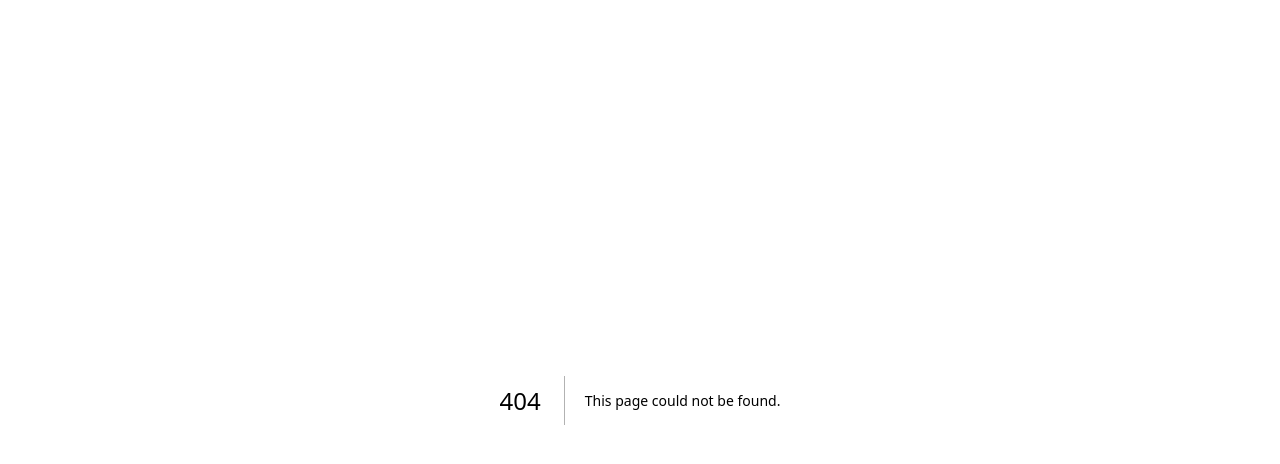
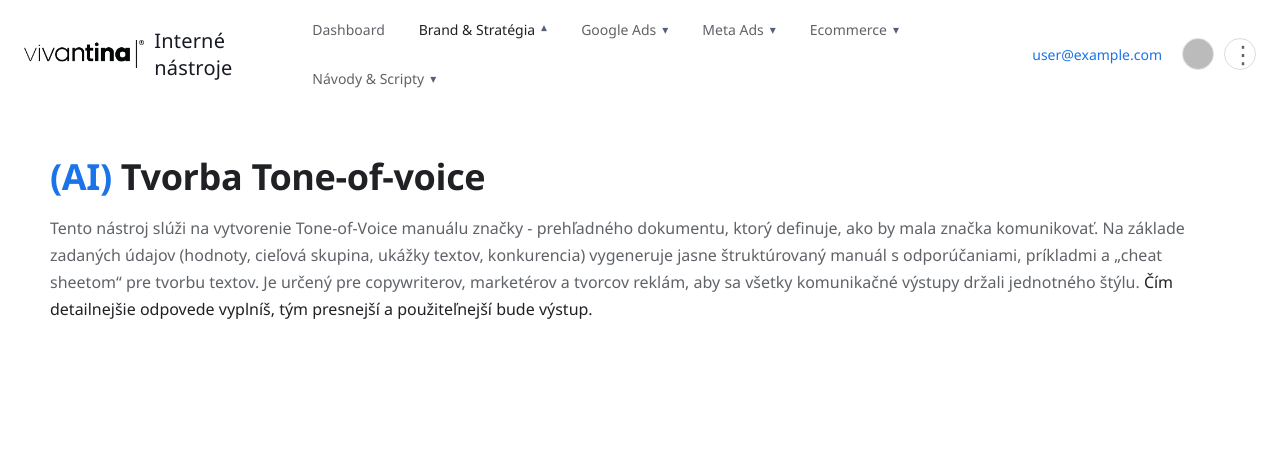
Before and after one commit to jakubko-code/agenturnenastroje, a Next.js app: page /tvorba-tone-of-voice in a window 1280 px wide. Before the commit this address had no page. Shown: the top 464 px of the page. Built offline with nearby package versions, Linux system fonts and the light colour scheme; no server answers; sample sign-in values are in the browser's storage; a web font is replaced by a local one.

Commit message:
Update nav ordering, add brand pages, and extend dashboard cards

```diff
--- /dev/null
+++ b/src/app/(protected)/tvorba-tone-of-voice/page.tsx
@@ -0,0 +1,21 @@
+export default function ToneOfVoicePage() {
+  return (
+    <section className="tool-page">
+      <div className="page-head">
+        <h1>
+          <span className="page-head-ai">(AI)</span> Tvorba Tone-of-voice
+        </h1>
+        <p>
+          Tento nástroj slúži na vytvorenie Tone-of-Voice manuálu značky - prehľadného dokumentu, ktorý definuje, ako
+          by mala značka komunikovať. Na základe zadaných údajov (hodnoty, cieľová skupina, ukážky textov,
+          konkurencia) vygeneruje jasne štruktúrovaný manuál s odporúčaniami, príkladmi a „cheat sheetom“ pre tvorbu
+          textov. Je určený pre copywriterov, marketérov a tvorcov reklám, aby sa všetky komunikačné výstupy držali
+          jednotného štýlu.{" "}
+          <span className="page-head-highlight">
+            Čím detailnejšie odpovede vyplníš, tým presnejší a použiteľnejší bude výstup.
+          </span>
+        </p>
+      </div>
+    </section>
+  );
+}
--- a/src/components/top-nav.tsx
+++ b/src/components/top-nav.tsx
@@ -4,7 +4,7 @@ import Link from "next/link";
 import { usePathname } from "next/navigation";
 import { useEffect, useRef, useState } from "react";
 
-type MenuKey = "google" | "meta" | "guides" | "ecommerce";
+type MenuKey = "google" | "meta" | "guides" | "ecommerce" | "brand";
 
 export function TopNav() {
   const pathname = usePathname();
@@ -42,6 +42,7 @@ export function TopNav() {
   const isMetaActive = pathname === "/meta-universal";
   const isGuidesActive = pathname === "/navody" || pathname === "/google-ads-scripts";
   const isEcommerceActive = pathname === "/kalkulacka-ziskovosti-reklamy";
+  const isBrandActive = pathname === "/detailny-popis-cielovej-skupiny" || pathname === "/tvorba-tone-of-voice";
 
   function toggleMenu(menu: MenuKey) {
     setOpenMenu((prev) => (prev === menu ? null : menu));
@@ -52,6 +53,37 @@ export function TopNav() {
       <Link href="/dashboard" className={pathname === "/dashboard" ? "top-link is-active" : "top-link"}>
         Dashboard
       </Link>
+
+      <div className="menu-group">
+        <button
+          type="button"
+          className={isBrandActive || openMenu === "brand" ? "menu-trigger is-active" : "menu-trigger"}
+          onClick={() => toggleMenu("brand")}
+          aria-expanded={openMenu === "brand"}
+          aria-haspopup="menu"
+        >
+          Brand & Stratégia <span className="menu-arrow">▾</span>
+        </button>
+
+        {openMenu === "brand" ? (
+          <div className="menu-dropdown" role="menu">
+            <Link
+              href="/detailny-popis-cielovej-skupiny"
+              role="menuitem"
+              className={pathname === "/detailny-popis-cielovej-skupiny" ? "is-active" : ""}
+            >
+              Detailný popis cieľovej skupiny
+            </Link>
+            <Link
+              href="/tvorba-tone-of-voice"
+              role="menuitem"
+              className={pathname === "/tvorba-tone-of-voice" ? "is-active" : ""}
+            >
+              Tvorba Tone-of-voice
+            </Link>
+          </div>
+        ) : null}
+      </div>
 
       <div className="menu-group">
         <button
@@ -147,9 +179,6 @@ export function TopNav() {
         ) : null}
       </div>
 
-      <Link href="/historia" className={pathname === "/historia" ? "top-link is-active" : "top-link"}>
-        História generovania
-      </Link>
     </nav>
   );
 }
--- a/src/components/user-menu.tsx
+++ b/src/components/user-menu.tsx
@@ -54,6 +54,9 @@ export function UserMenu({ signOutAction }: UserMenuProps) {
 
       {open ? (
         <div className="user-menu-dropdown">
+          <Link href="/historia" onClick={() => setOpen(false)}>
+            História generovania
+          </Link>
           <Link href="/nastavenia" onClick={() => setOpen(false)}>
             Nastavenia
           </Link>
```
Also changed, not shown: src/app/(protected)/dashboard/page.tsx (+18 -0 lines), src/app/(protected)/detailny-popis-cielovej-skupiny/page.tsx (added, +19 -0 lines).
